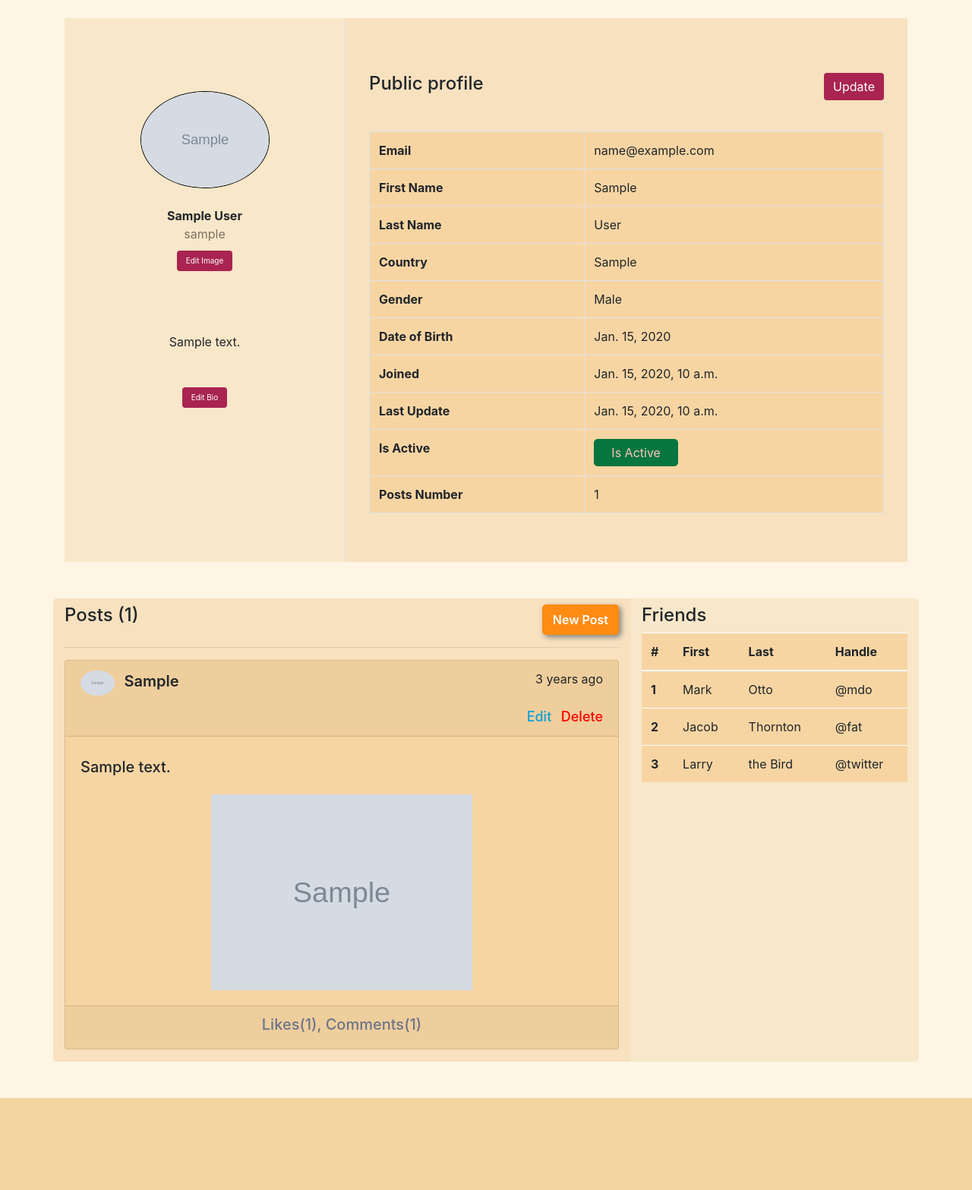
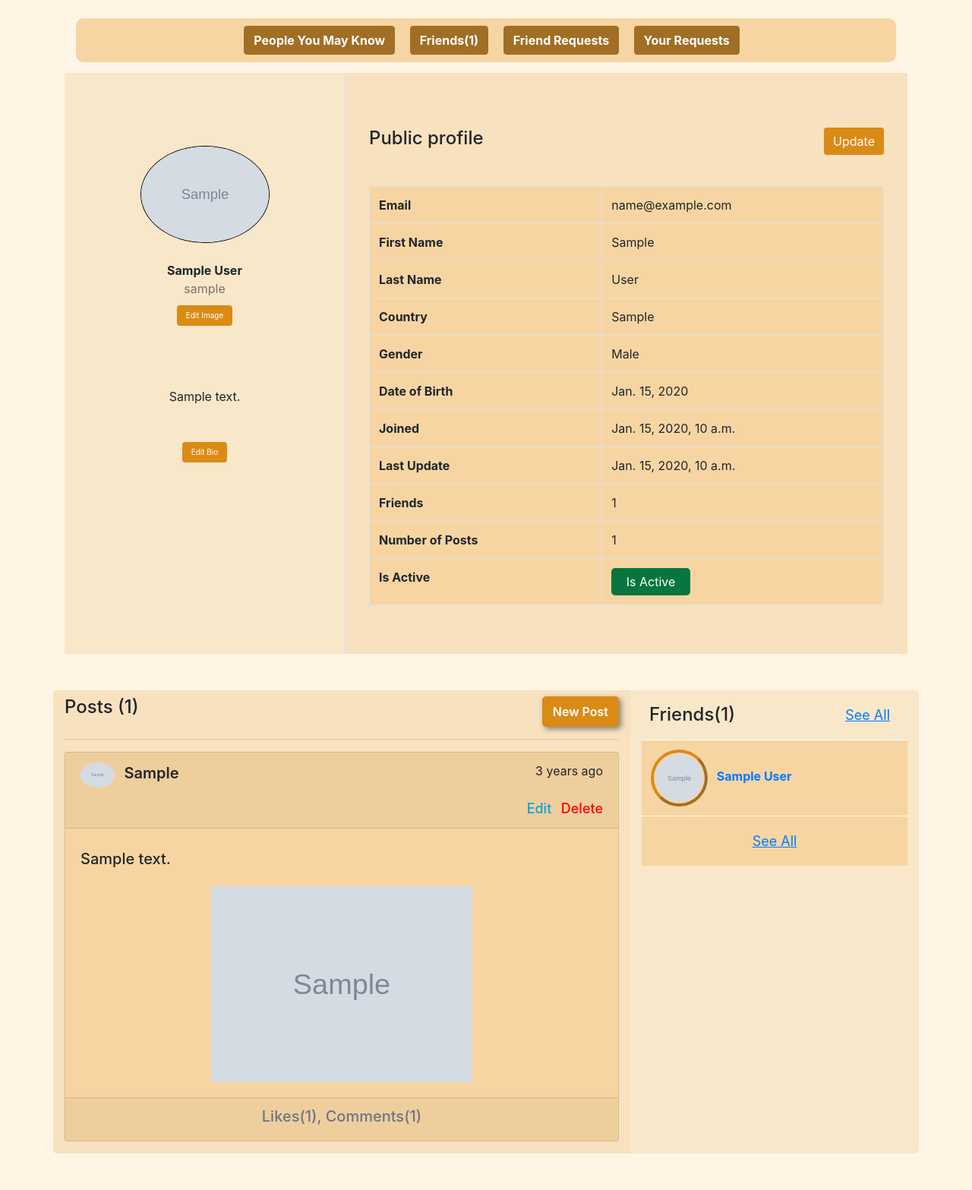
Before and after one commit to omarreda22/social-networking-site-, a Django app: a page that uses templates/base.html in a window 1280 px wide. Shown: the part 59-1626 px from the top of the page at 76% size. Before the commit the page ends 1505 px from the top, so only its background shows below. Run offline with Django 4.2, Linux system fonts and the light colour scheme; a user stored in the database is signed in; tables that the repository leaves empty hold one stand-in row (values such as "Sample post"); grey boxes marked "Sample" are stand-in pictures; lists and menus that the app fills with data are empty.

Commit message:
friends page and unfriend feature

```diff
--- a/core/static/style/profile.css
+++ b/core/static/style/profile.css
@@ -4,35 +4,36 @@
 .informa {
     background-color: #f7d5a3;
     background-color: #f7e1bf;
+    margin: auto;
 }
 
 .form-control:focus {
     box-shadow: none;
-    border-color: #bd2b5c
+    border-color: #a06f25
 }
 
 .profile-button {
-    background: #a92450;
+    background: #da8b16;
     box-shadow: none;
     border: none
 }
 
 .profile-button:hover {
-    background: #b72857
+    background: #a06f25
 }
 
 .profile-button:focus {
-    background: #bd2b5c;
+    background: #a06f25;
     box-shadow: none
 }
 
 .profile-button:active {
-    background: #bd2b5c;
+    background: #a06f25;
     box-shadow: none
 }
 
 .back:hover {
-    color: #bd2b5c;
+    color: #a06f25;
     cursor: pointer;
 
 }
@@ -42,15 +43,15 @@
 }
 
 .add-experience:hover {
-    background: #bd2b5c;
+    background: #a06f25;
     color: #fff;
     cursor: pointer;
-    border: solid 1px #bd2b5c
+    border: solid 1px #a06f25
 }
 
 .is-active {
     background-color: #07763e;
-    color: #FFC4C4;
+    color: #fff;
     width: 30%;
     padding: 6px;
     border-radius: 5px;
@@ -77,16 +78,16 @@
 /* Add New Post */
 .new-post-add{
     color: #fff;
-    background-color: #FF8B13;
-    border: 2px solid  #FF8B13;
+    background-color: #da8b16;
+    border: 2px solid  #da8b16;
     border-radius: 5px;
     font-weight: 600;
     box-shadow: 3px 3px 7px grey;
 }
 
 .new-post-add:hover{
-    background-color: #dd7506;
-    border: 2px solid  #dd7506;
+    background-color: #a06f25;
+    border: 2px solid  #a06f25;
     border-radius: 5px;
     color:#fff;
     transition: 0.5s;
@@ -115,3 +116,53 @@
     color:rgb(202, 3, 3);
     text-decoration: none;
 }
+
+
+/* nav-buttons */
+
+.nav-buttons{
+    background-color: #F7D5A3;
+    padding: 10px;
+    border-radius: 10px;
+}
+
+.nav-buttons > a{
+    margin-left: 15px;
+    background-color: #a06f25;
+    border: 1px solid #a06f25;
+    color:#fff;
+    font-weight: 700;
+}
+
+
+.nav-buttons > a:hover{
+    background-color:#da8b16;
+    border: 1px solid #da8b16;
+    color:#fff;
+    transition: 0.5s;
+}
+
+
+.friends{
+    padding: 10px;
+    display: flex;
+    align-items: center;
+    justify-content: space-between;
+}
+
+.friends > a{
+    font-size: 18px;
+    text-decoration: underline;
+}
+
+
+
+.profile-image {
+    border: 4px solid #a06f25;
+    padding: 2px;
+    border-radius: 50%;
+    border-top-color: #da8b16;
+    border-left-color: #da8b16;
+    width: 75px;
+    height: 75px;
+  }
--- a/profiles/templates/myprofile.html
+++ b/profiles/templates/myprofile.html
@@ -18,10 +18,23 @@
 
 
         <div class="row">
+
             <div class="col-md-12" id="alert-box">
 
             </div>
+            <div class="col-12">
+                <div class="text-center nav-buttons">
+                    <a class="btn btn-light">People You May Know</a>
+                    <a href='{% url "profiles:my_friends" %}' class="btn btn-light">Friends({{friends_count}})</a>
+                    <a class="btn btn-light">Friend Requests</a>
+                    <a class="btn btn-light">Your Requests</a>
+                </div>
+            </div>
+            <br>
+            <br>
+            <br>
             <div class="col-md-4 border-right image-and-bio">
+
                 <div class="d-flex flex-column align-items-center text-center p-3 py-5 image-and-bio">
                     <img style="border:1px solid #000" class="rounded-circle mt-5" width="170px" id="new-avatar-url"
                         src="{{profile.avatar.url}}">
@@ -144,6 +157,7 @@
             </div>
             <div class="col-md-8 informa">
                 <br>
+
                 <div class="p-3 py-5">
                     <div class="d-flex justify-content-between align-items-center mb-3">
                         <h4 class="text-right">Public profile</h4>
@@ -233,6 +247,14 @@
                                 <td>{{profile.updated}}</td>
                             </tr>
                             <tr>
+                                <th>Friends</th>
+                                <td>{{friends_count}}</td>
+                            </tr>
+                            <tr>
+                                <th>Number of Posts</th>
+                                <td>{{profile.get_posts_count}}</td>
+                            </tr>
+                            <tr>
                                 <th>Is Active</th>
                                 <td>
                                     {% if profile.user.is_active %}
@@ -247,10 +269,6 @@
                                     {% endif %}
                                 </td>
                             </tr>
-                            <tr>
-                                <th>Posts Number</th>
-                                <td>{{profile.get_posts_count}}</td>
-                            </tr>
                         </tbody>
                     </table>
                 </div>
@@ -260,7 +278,7 @@
     </div>
     <div class="container mb-5 ">
         <div class="row">
-            <div class="col-8 informa" style="border-radius: 5px 0px 0px 5px;">
+            <div class="col-md-8 col-sm-12 informa" style="border-radius: 5px 0px 0px 5px;">
                 <div class="row">
                     <div class="col-6">
                         <h4 class="pt-2" >Posts (<span id='posts-count'>{{profile.get_posts_count}}</span>)</h4>
@@ -445,38 +463,45 @@
                     {% endfor %}
                 </div>
             </div>
-            <div class="col-4 image-and-bio" style="border-radius:0px 5px 5px 0px">
-                <h4 class="pt-2">Friends</h4>
+            <div class="col-md-4 col-sm-12 image-and-bio" style="border-radius:0px 5px 5px 0px">
+                <div class="friends">
+                    <h4 class="pt-2">Friends({{friends_count}})</h4>
+                    <a href="{% url "profiles:my_friends" %}" class="btn btn-link">See All</a>
+                </div>
+                {% if friends_count == 0 %}
+                    <br>
+                    <div class="alert alert-secondary text-center" style="font-size:20px" role="alert">
+                        You don't have friends yet!
+                    </div>
+                {% else %}
+
                     <table class="table table-light" style="background:#f7d5a3">
-                    <thead>
+                        <tbody>
+                        {% for f in friends %}
                         <tr>
-                        <th scope="col">#</th>
-                        <th scope="col">First</th>
-                        <th scope="col">Last</th>
-                        <th scope="col">Handle</th>
+                            <th>
+                                <div>
+                                    <a href={% url "profiles:profile" slug=f.username %}>
+                                        <img class="profile-image" src="{{f.profile.avatar.url}}" />
+                                    </a>
+                                    <a href={% url "profiles:profile" slug=f.username %} class="ml-2 friend-username" >{{f.get_full_name}}</a>
+                                </div>
+                            </th>
                         </tr>
-                    </thead>
-                    <tbody>
+                        {% endfor %}
                         <tr>
-                        <th scope="row">1</th>
-                        <td>Mark</td>
-                        <td>Otto</td>
-                        <td>@mdo</td>
-                    </tr>
-                    <tr>
-                        <th scope="row">2</th>
-                        <td>Jacob</td>
-                        <td>Thornton</td>
-                        <td>@fat</td>
-                    </tr>
-                    <tr>
-                        <th scope="row">3</th>
-                        <td>Larry</td>
-                        <td>the Bird</td>
-                        <td>@twitter</td>
+                            <th class="text-center">
+                                <a
+                                style="
+                                    font-size:18px;
+                                    text-decoration: underline;
+                                "
+                                href="{% url "profiles:my_friends" %}" class="btn btn-link">See All</a>
+                            </th>
                         </tr>
                         </tbody>
                     </table>
+                {% endif %}
             </div>
 
         </div>
--- a/profiles/urls.py
+++ b/profiles/urls.py
@@ -8,6 +8,17 @@ urlpatterns = [
     path('<str:slug>/', views.user_profile, name='profile'),
     path('<slug:slug>/update_bio', views.update_bio, name='edit_bio'),
     path('<slug:slug>/update_image', views.update_image, name='edit_image'),
+
+    # Update Posts
     path('update_post/<int:post_id>/', views.update_post, name='update_post'),
     path('delete_post/<int:post_id>/', views.delete_post, name='delete_post'),
+
+    # Nav Buttons
+    path("<str:slug>/people_you_may_know/", views.people_you_may_know, name="people_you_may_know"),
+    path("myfriends/all", views.my_friends, name="my_friends"),
+    path("<str:slug>/requests_for_you/", views.requests_for_you, name="requests_for_you"),
+    path("<str:slug>/your_requests/", views.your_requests, name="your_requests"),
+
+    # logic
+    path("friend/delete/<str:myfriend>", views.unfriend, name="unfriend"),
 ]
--- a/profiles/views.py
+++ b/profiles/views.py
@@ -2,7 +2,7 @@ from django.shortcuts import render, redirect, get_object_or_404
 from django.utils.text import slugify
 from django.http import JsonResponse
 
-from .models import Profile
+from .models import Profile, Relationship
 from .forms import UpdateProfileForm, UpdateBio, UpdateImage
 from posts.forms import CommentPostForm, PostForm
 from posts.models import Post
@@ -47,6 +47,11 @@ def user_profile(request, slug):
 
         post_form = PostForm()
 
+
+        friends = profile.friends.all().order_by("?")[:5]
+        friends_count = profile.friends.count()
+
+
         template_name = 'myprofile.html'
         context = {
             'profile': profile,
@@ -55,6 +60,8 @@ def user_profile(request, slug):
             'image_form': avatar,
             'comment_form': comment_form,
             'post_form': post_form,
+            'friends': friends,
+            'friends_count':friends_count,
         }
         return render(request, template_name, context)
 
@@ -65,22 +72,6 @@ def user_profile(request, slug):
     return render(request, template_name, context)
 
 
-# def update_bio(request, slug):
-#     profile = Profile.objects.get(slug=slug)
-#     bio_form = UpdateBio(request.POST, instance=profile)
-#     if bio_form.is_valid():
-#         bio_form = bio_form.save(commit=False)
-#         bio_form.save()
-#         return redirect(f'/myprofile/{profile.slug}')
-
-
-# def update_image(request, slug):
-#     profile = Profile.objects.get(slug=slug)
-#     image_form = UpdateImage(
-#         request.POST, request.FILES or None, instance=profile)
-#     if image_form.is_valid():
-#         image_form.save()
-#         return redirect(f'/myprofile/{profile.slug}')
 def update_bio(request, slug):
     profile = Profile.objects.get(slug=slug)
     BioForm = UpdateBio(request.POST or None, instance=profile)
@@ -128,3 +119,65 @@ def delete_post(request, post_id):
     post = get_object_or_404(Post, id=post_id)
     post.delete()
     return JsonResponse({'status': 'Ok'})
+
+
+def people_you_may_know(request, slug):
+    user = request.user
+    profiles = Profile.objects.all()
+
+
+
+    template_name = 'nav_buttons/people_you_may_know.html'
+    context = {
+        'profiles': profiles,
+    }
+    return render(request, template_name, context)
+
+
+def my_friends(request):
+    user = request.user
+    profile = Profile.objects.get(user=user)
+    my_friends = profile.friends.all()
+    friends_count = my_friends.count()
+
+    template_name = 'nav_buttons/my_friends.html'
+    context = {
+        'my_friends': my_friends,
+        'friends_count': friends_count,
+    }
+    return render(request, template_name, context)
+
+
+def requests_for_you(request, slug):
+
+    template_name = 'nav_buttons/requests_for_you.html'
+    context = {
+
+    }
+    return render(request, template_name, context)
+
+
+def your_requests(request, slug):
+
+    template_name = 'nav_buttons/your_requests.html'
+    context = {
+
+    }
+    return render(request, template_name, context)
+
+
+##### Some logic
+def unfriend(request, myfriend):
+    if is_ajax(request=request):
+        user = Profile.objects.get(slug=myfriend)
+        me = request.user.profile
+
+        remove_relationship = Relationship.objects.unfriend(me, user)
+        remove_relationship.status = Relationship.STATUS_CHOICES.REMOVE
+        remove_relationship.save()
+        data = {'ok': myfriend}
+        # friend =
+        return JsonResponse(data)
+
+    data = {'ok': 'error'}
+    return JsonResponse(data)
--- a/templates/base.html
+++ b/templates/base.html
@@ -12,6 +12,7 @@
 
         <link rel="stylesheet" href="https://cdn.jsdelivr.net/npm/bootstrap@4.6.2/dist/css/bootstrap.min.css">
         <link rel="stylesheet" type="text/css" href={% static 'style.css' %}>
+        <link rel="stylesheet" href="https://cdnjs.cloudflare.com/ajax/libs/font-awesome/6.2.1/css/all.min.css">
         <link rel="stylesheet" href="https://cdnjs.cloudflare.com/ajax/libs/font-awesome/6.2.1/css/all.min.css">
         {% block style %}
 
```
Also changed, not shown: core/static/scripts/nav_buttons/my_friends.js (added, +58 -0 lines), core/static/style/nav-buttons/my_friends.css (added, +29 -0 lines), logic.md (+38 -0 lines), profiles/admin.py (+8 -1 lines), profiles/models.py (+27 -9 lines), profiles/templates/nav_buttons/my_friends.html (added, +52 -0 lines), profiles/templates/nav_buttons/people_you_may_know.html (added, +10 -0 lines), profiles/templates/nav_buttons/requests_for_you.html (added, +10 -0 lines), profiles/templates/nav_buttons/your_requests.html (added, +10 -0 lines). Lines whose indentation alone changed are shown as unchanged.
